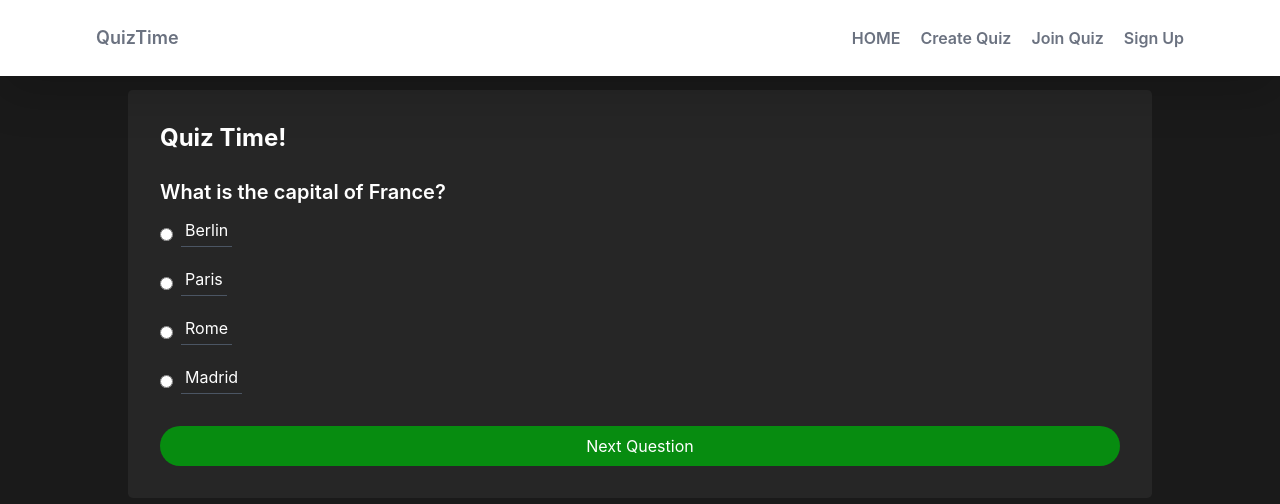
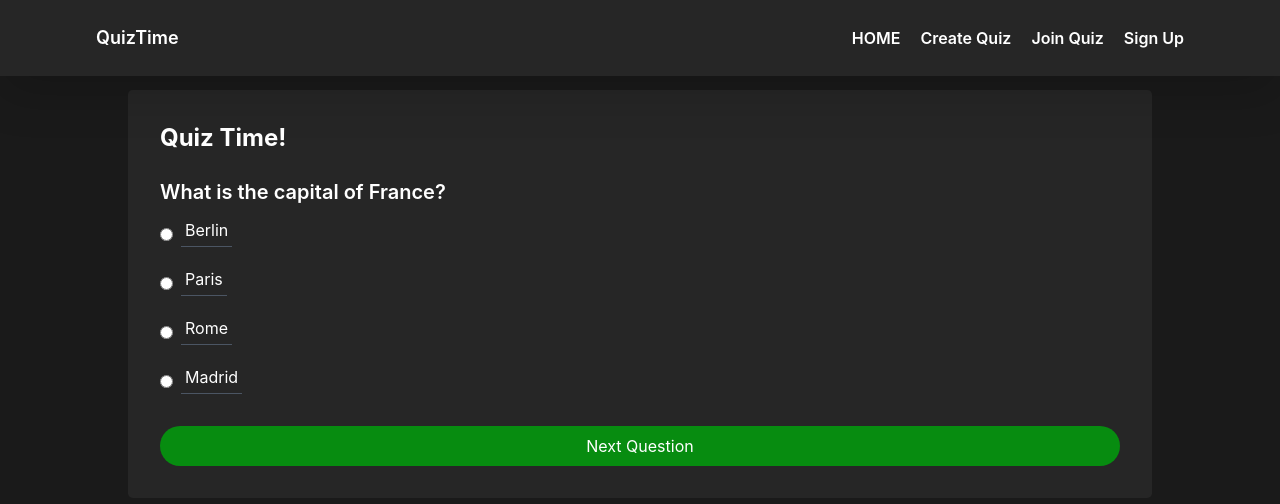
Before and after one commit to abedllah/quiz-time, a React (Create React App) app: page /QuizPage in a window 1280 px wide. Shown: the top 504 px of the page. Built offline with nearby package versions, Linux system fonts and the light colour scheme.

Commit message:
feat: implement navigation bar styles and enhance button designs across components

```diff
--- a/src/Component/Home.jsx
+++ b/src/Component/Home.jsx
@@ -13,7 +13,7 @@ export default function Home() {
               Challenge Your Knowledge Anytime, Anywhere!
             </p>
             <p className="lead">
-              <button>Take a Quiz</button>
+              <button className='rounded-full mt-4 pl-4 pt-1 pb-1 pr-4 bg-green-700 font-bold'>Take a Quiz</button>
             </p>
           </div>
           <div className="col-md-6 mt-4">
--- a/src/Component/JoinQioz.jsx
+++ b/src/Component/JoinQioz.jsx
@@ -14,7 +14,7 @@ export default function JoinQuiz({ onClose }) {
 
     return (
         <div className="fixed inset-0 bg-black bg-opacity-50 flex justify-center items-center">
-            <div className="bg-gray-800 text-white p-6 rounded-lg w-full max-w-md mx-4">
+            <div style={{ backgroundColor: "#262626" }} className="text-white p-6 rounded-lg w-full max-w-md mx-4">
                 <div className="flex justify-between items-center mb-4">
                     <h2 className="text-xl font-bold">Join a Quiz</h2>
                     <button onClick={goToHome} className="text-gray-400 hover:text-white">
@@ -31,7 +31,7 @@ export default function JoinQuiz({ onClose }) {
                         placeholder="Enter quiz name..."
                         className="w-full p-2 rounded border-b-2 border-gray-500 bg-gray-900 text-white focus:border-blue-500 outline-none"
                     />
-                    <button className="mt-3 bg-blue-500 hover:bg-blue-600 w-full text-white py-2 rounded font-semibold">Search</button>
+                    <button className="mt-3 bg-blue-900 hover:bg-blue-600 w-full text-white py-2 rounded-full font-semibold">Search</button>
                 </div>
 
                 <div className="mb-4">
@@ -43,7 +43,7 @@ export default function JoinQuiz({ onClose }) {
                         placeholder="Enter quiz code..."
                         className="w-full p-2 rounded border-b-2 border-gray-500 bg-gray-900 text-white focus:border-green-500 outline-none"
                     />
-                    <button className="mt-3 bg-green-500 hover:bg-green-600 w-full text-white py-2 rounded font-semibold">Join Quiz</button>
+                    <button style={{ backgroundColor: "#078C10" }} className="mt-3 hover:bg-green-600 w-full text-white py-2 rounded-full font-semibold">Join Quiz</button>
                 </div>
             </div>
         </div>
--- a/src/Component/MainPage.jsx
+++ b/src/Component/MainPage.jsx
@@ -64,7 +64,7 @@ export default function MainPage() {
                         <img src="https://placehold.co/50x50" alt="Quiz creation 2" className="rounded-full  w-20 h-20"/>
                         <img src="https://placehold.co/50x50" alt="Quiz creation 3" className="rounded-full  w-20 h-20"/>
                         <img src="https://placehold.co/50x50" alt="Quiz creation 4" className="rounded-full  w-20 h-20"/>
-                        <button className="bg-green-500 text-white px-4 py-4 rounded-full  w-20 h-20">Play</button>
+                        <button style={{ backgroundColor: "#078C10" }} className="bg-green-500 text-white px-4 py-4 rounded-full  w-20 h-20">Play</button>
                     </div>
                 </section>
                 <br />
@@ -110,7 +110,7 @@ export default function MainPage() {
                 <div className="joinSec mb-8">
                     <h3 className="text-xl font-bold mb-4">Join a Quiz</h3>
                     <p className=" mb-4">Test your knowledge with challenging questions!</p>
-                    <button className="bg-white text-black px-4 py-2 w-100"><a href="/JoinQuiz">Join</a></button>
+                    <a href="/JoinQuiz"><button style={{ backgroundColor: "#078C10" }} className=" text-white px-4 py-2 w-100">Join</button></a>
                 </div>
                 <div>
                     <h3 className="text-xl font-bold mb-4">Quiz Leaderboard</h3>
--- a/src/Component/NavigationBar.jsx
+++ b/src/Component/NavigationBar.jsx
@@ -1,27 +1,27 @@
 import React, { useState } from 'react';
 import { Link } from 'react-router-dom';
-
+import './../css/Nav.css'
 export default function NavigationBar() {
   const [isOpen, setIsOpen] = useState(false);
 
   return (
-    <nav className="bg-white shadow-lg fixed top-0 left-0 right-0">
+    <nav className="NavBar text-white shadow-lg fixed top-0 left-0 right-0">
       <div className="max-w-6xl mx-auto px-4">
         <div className="flex justify-between">
           <div className="flex space-x-7">
-            <Link to="/" className="flex items-center py-4 px-2">
-              <span className="font-semibold text-gray-500 text-lg">QuizTime</span>
-            </Link>
+            <a to="/" className="flex items-center py-4 px-2">
+              <span className="font-semibold  text-lg">QuizTime</span>
+            </a>
           </div>
           <div className="hidden md:flex items-center space-x-1">
-            <Link to="/" className="py-4 px-2 text-gray-500 font-semibold hover:text-green-500 transition duration-300">HOME</Link>
-            <Link to="/CreatQuiz" className="py-4 px-2 text-gray-500 font-semibold hover:text-green-500 transition duration-300">Create Quiz</Link>
-            <Link to="/JoinQuiz" className="py-4 px-2 text-gray-500 font-semibold hover:text-green-500 transition duration-300">Join Quiz</Link>
-            <Link to="/SignUp" className="py-4 px-2 text-gray-500 font-semibold hover:text-green-500 transition duration-300">Sign Up</Link>
+            <Link to="/MainPage" className="py-4 px-2  font-semibold hover:text-green-500 transition duration-300">HOME</Link>
+            <Link to="/CreatQuiz" className="py-4 px-2  font-semibold hover:text-green-500 transition duration-300">Create Quiz</Link>
+            <Link to="/JoinQuiz" className="py-4 px-2  font-semibold hover:text-green-500 transition duration-300">Join Quiz</Link>
+            <Link to="/SignUp" className="py-4 px-2  font-semibold hover:text-green-500 transition duration-300">Sign Up</Link>
           </div>
           <div className="md:hidden flex items-center">
             <button className="outline-none mobile-menu-button" onClick={() => setIsOpen(!isOpen)}>
-              <svg className="w-6 h-6 text-gray-500 hover:text-green-500"
+              <svg className="w-6 h-6  hover:text-green-500"
                 x-show="!showMenu"
                 fill="none"
                 strokeLinecap="round"
--- a/src/Component/QuizPage.jsx
+++ b/src/Component/QuizPage.jsx
@@ -1,8 +1,10 @@
 import React, { useState } from 'react';
 import NavigationBar from "./NavigationBar";
+import { useNavigate } from 'react-router-dom';
 
 const QuizPage = () => {
     // Placeholder questions and answers with correct answers
+    const navigate =useNavigate()
     const questions = [
         {
             id: 1,
@@ -35,6 +37,10 @@ const QuizPage = () => {
             ],
         },
     ];
+
+    function goHome(){
+        navigate('/MainPage');
+    }
 
     // State to keep track of the current question index, score, and selected answers
     const [currentQuestion, setCurrentQuestion] = useState(0);
@@ -106,7 +112,7 @@ const QuizPage = () => {
                         <div className="text-center">
                             <h1 className="text-4xl font-bold mb-4">Your Score: {score} out of {questions.length}</h1>
                             <button
-                                onClick={() => window.location.reload()}
+                                onClick={() => goHome()}
                                 className="bg-blue-500 px-4 py-2 rounded-full text-white mr-4"
                             >
                                 Return
--- /dev/null
+++ b/src/css/Nav.css
@@ -0,0 +1,6 @@
+.NavBar {
+    background-color: #262626;
+}
+.NavBar a {
+    text-decoration: none;
+}
```
Also changed, not shown: src/Component/SignUp.jsx (+10 -24 lines).
